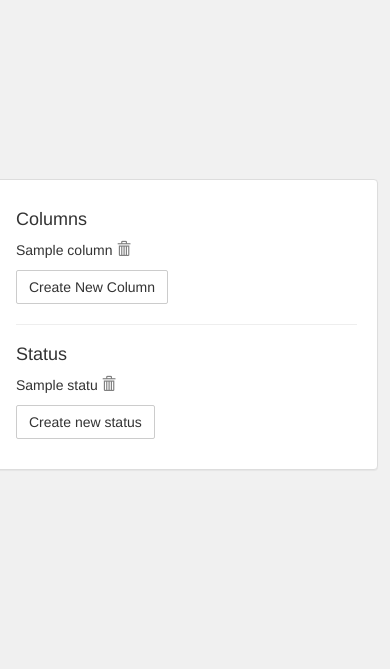
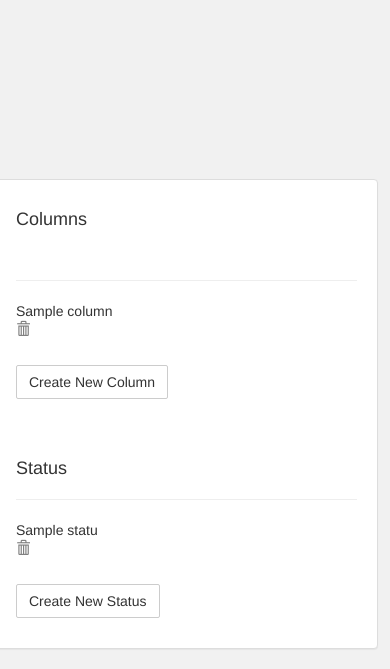
Before and after one commit to Softrum/Enpointer, a Django app: template dragonslayer/templates/project_settings_columns_status.html in a window 390 px wide. Shown: the part 4919-5588 px from the top of the page. Before the commit the page ends 5389 px from the top, so only its background shows below. Run offline with Django 3.2, Linux system fonts and the light colour scheme; the template is opened without the code that fills it: most values are stand-ins (such as "Sample title", 1, 10 or a date in 2020); grey boxes marked "Sample" are stand-in pictures; some libraries are stand-ins or nearby versions.

Commit message:
css and spacing of columns settings

```diff
--- a/dragonslayer/templates/project_settings_columns_status.html
+++ b/dragonslayer/templates/project_settings_columns_status.html
@@ -176,13 +176,31 @@ Workflow:<br>
 
 <h4> Columns </h4>
 
-
+<br>
 
 
 
 {% for c in columns %}
 
-<p>{{c.title}} <a href="/column/delete/{{project.uid}}/{{c.uid}}"><span style="color: grey" class=" glyphicon glyphicon-trash"></span></a></p>
+<hr>
+
+<div class="row">
+
+<div class="col-md-8">
+
+{{c.title}}
+
+</div>
+
+
+
+<div class="col-md-4">
+<a href="/column/delete/{{project.uid}}/{{c.uid}}"><span style="color: grey" class=" glyphicon glyphicon-trash"></span></a>
+</div>
+
+
+</div>
+
 
 
 
@@ -191,29 +209,44 @@ Workflow:<br>
 
 {% endfor %}
 
+<br>
+
 
 <h5><a class="btn btn-default" style="cursor: pointer"  data-toggle="modal" data-target="#column"> Create New Column </a></h5>
 
 
-<hr>
+<br><br>
 
 <h4> Status </h4>
 
 
+
 {% for s in project.statuss.all %}
+<hr>
+
+<div class="row">
+
+<div class="col-md-8">
+
+{{s.title}}
+
+</div>
+
+<div class="col-md-4">
+<a href="/status/delete/{{project.uid}}/{{s.uid}}"><span style="color: grey" class=" glyphicon glyphicon-trash"></span></a>
+</div>
 
 
-<p>{{s.title}} <a href="/status/delete/{{project.uid}}/{{s.uid}}"><span style="color: grey" class=" glyphicon glyphicon-trash"></span></a></p>
-
+</div>
 
 
 
 
 
 {% endfor %}
+<br>
 
 
-
-<h5><a class="btn btn-default" style="cursor: pointer"  data-toggle="modal" data-target="#create_status_modal" >Create new status</a> </h5>
+<h5><a class="btn btn-default" style="cursor: pointer"  data-toggle="modal" data-target="#create_status_modal" >Create New Status</a> </h5>
 
 {% endblock %}
```
